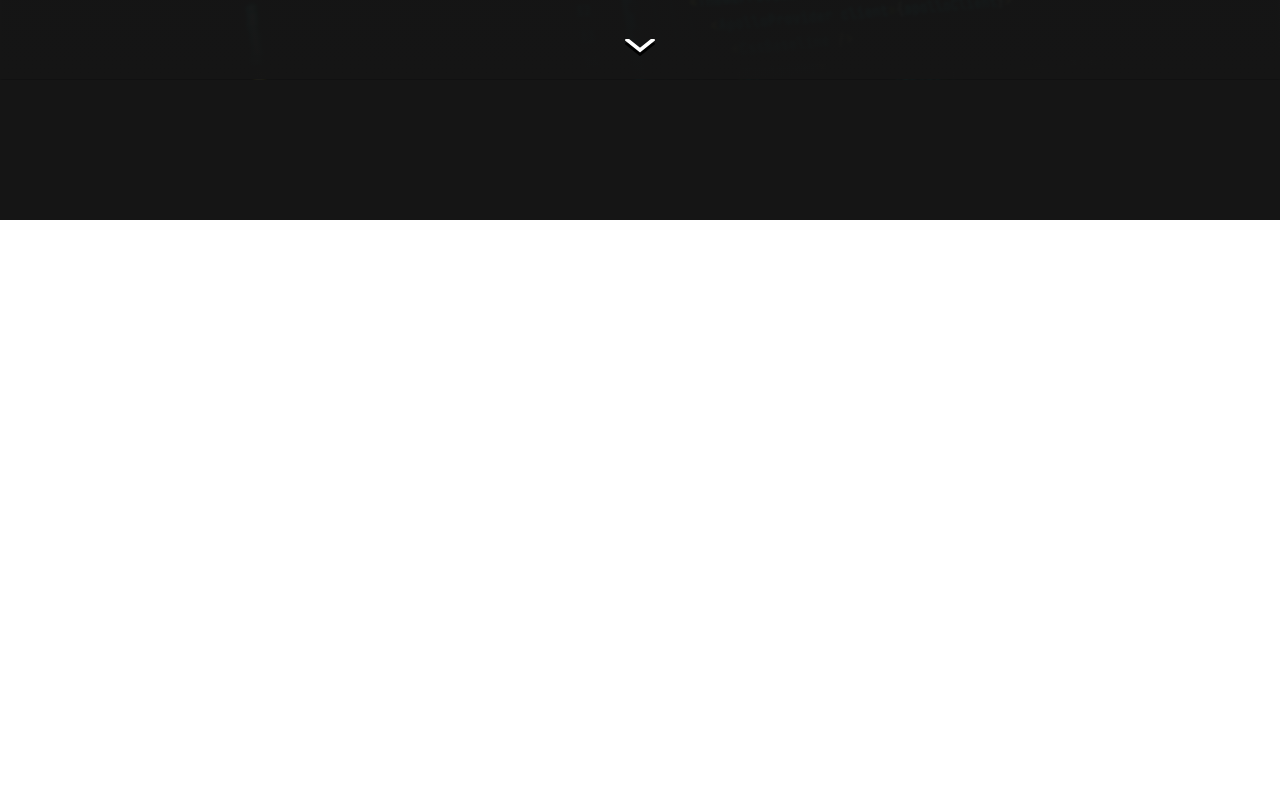
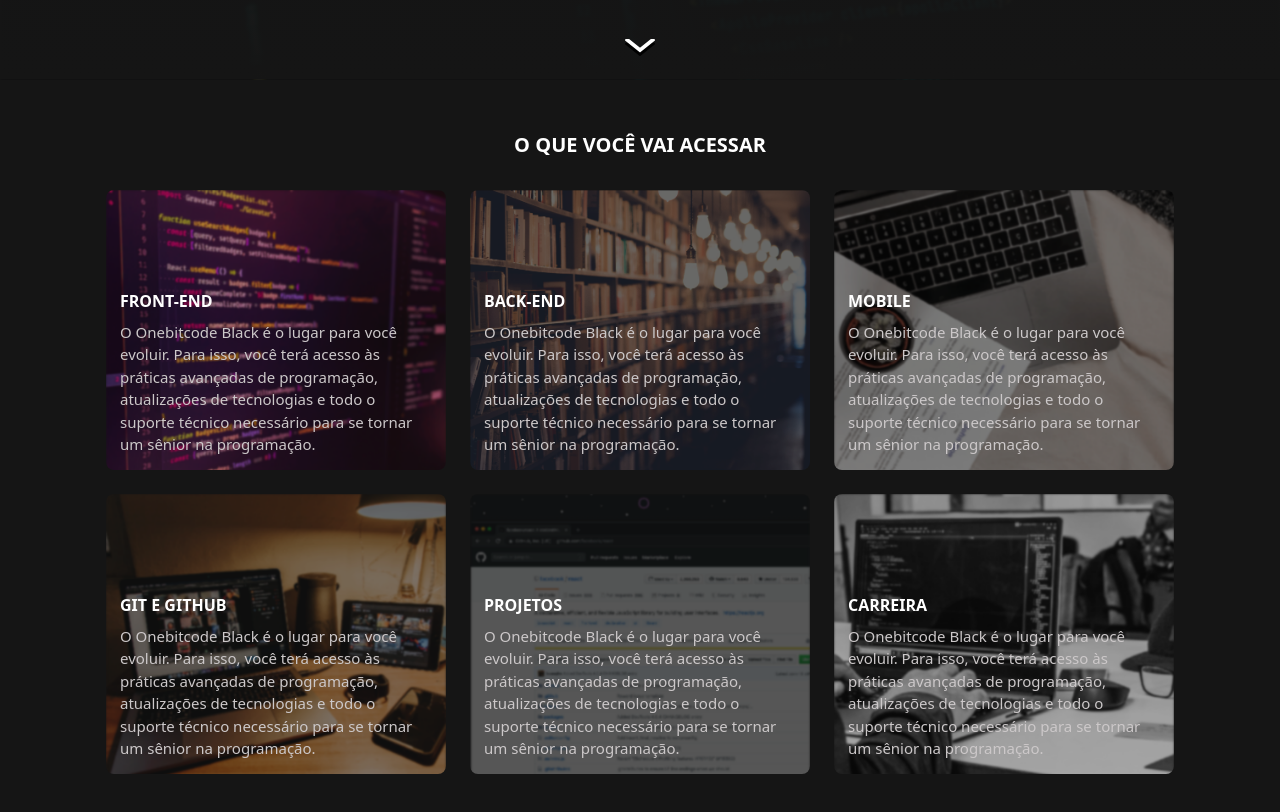
Before and after one commit to thenrybruno/onebitflix-frontend, a Next.js app: page / in a window 1280 px wide. Shown: the part 580-1392 px from the top of the page. Before the commit the page ends 800 px from the top, so only its background shows below. Built offline with nearby package versions, Linux system fonts and the light colour scheme.

Commit message:
Criação da seção dos cards da tela homeNoAuth

```diff
--- /dev/null
+++ b/src/components/homeNoAuth/cardsSection/index.tsx
@@ -0,0 +1,50 @@
+import { Container } from 'reactstrap'
+import styles from './styles.module.scss'
+
+const CardsSections = () =>{
+    return (
+        <>
+            <p className={styles.sectionTitle}>O QUE VOCÊ VAI ACESSAR</p>
+            <Container className='d-flex flex-wrap justify-content-center gap-4 pb-5'>
+                <div className={styles.card1}>
+                    <p className={styles.cardTitle}>FRONT-END</p>
+                    <p className={styles.cardDescription}>
+                        O Onebitcode Black é o lugar para você evoluir. Para isso, você terá acesso às práticas avançadas de programação, atualizações de tecnologias e todo o suporte técnico necessário para se tornar um sênior na programação.
+                    </p>
+                </div>
+                <div className={styles.card2}>
+                    <p className={styles.cardTitle}>BACK-END</p>
+                    <p className={styles.cardDescription}>
+                        O Onebitcode Black é o lugar para você evoluir. Para isso, você terá acesso às práticas avançadas de programação, atualizações de tecnologias e todo o suporte técnico necessário para se tornar um sênior na programação.
+                    </p>
+                </div>
+                <div className={styles.card3}>
+                    <p className={styles.cardTitle}>MOBILE</p>
+                    <p className={styles.cardDescription}>
+                        O Onebitcode Black é o lugar para você evoluir. Para isso, você terá acesso às práticas avançadas de programação, atualizações de tecnologias e todo o suporte técnico necessário para se tornar um sênior na programação.
+                    </p>
+                </div>
+                <div className={styles.card4}>
+                    <p className={styles.cardTitle}>GIT E GITHUB</p>
+                    <p className={styles.cardDescription}>
+                        O Onebitcode Black é o lugar para você evoluir. Para isso, você terá acesso às práticas avançadas de programação, atualizações de tecnologias e todo o suporte técnico necessário para se tornar um sênior na programação.
+                    </p>
+                </div>
+                <div className={styles.card5}>
+                    <p className={styles.cardTitle}>PROJETOS</p>
+                    <p className={styles.cardDescription}>
+                        O Onebitcode Black é o lugar para você evoluir. Para isso, você terá acesso às práticas avançadas de programação, atualizações de tecnologias e todo o suporte técnico necessário para se tornar um sênior na programação.
+                    </p>
+                </div>
+                <div className={styles.card6}>
+                    <p className={styles.cardTitle}>CARREIRA</p>
+                    <p className={styles.cardDescription}>
+                        O Onebitcode Black é o lugar para você evoluir. Para isso, você terá acesso às práticas avançadas de programação, atualizações de tecnologias e todo o suporte técnico necessário para se tornar um sênior na programação.
+                    </p>
+                </div>
+            </Container>
+        </>
+    )
+}
+
+export default CardsSections
--- /dev/null
+++ b/src/components/homeNoAuth/cardsSection/styles.module.scss
@@ -0,0 +1,70 @@
+@import '../../../styles/colors.module.scss';
+
+.sectionTitle{
+    font-size: 20px;
+    font-weight: bold;
+    text-align: center;
+    margin: 50px 0px 30px 0px;
+}
+
+.card{
+    width: 340px;
+    height: 280px;
+    border-radius: 8px;
+    padding: 14px;
+    background-size: cover;
+    display: flex;
+    flex-direction: column;
+    justify-content: flex-end;
+    transition: 0.3s;
+
+    .cardTitle{
+        font-weight: bold;
+        margin-bottom: 8px;
+        transition: 0.3s;
+    }
+
+    .cardDescription{
+        font-size: 15px;
+        color: $lightGray;
+    }
+
+    &:hover{
+        transform: scale(1.03);
+
+        .cardTitle{
+            font-size: 18px;
+            margin-left: 8px;
+        }
+    }
+}
+
+.card1{
+    @extend .card;
+    background-image: url('../../../../public/homeNoAuth/imgFrontend.png');
+}
+
+.card2{
+    @extend .card;
+    background-image: url('../../../../public/homeNoAuth/imgBackend.png');
+}
+
+.card3{
+    @extend .card;
+    background-image: url('../../../../public/homeNoAuth/imgMobile.png');
+}
+
+.card4{
+    @extend .card;
+    background-image: url('../../../../public/homeNoAuth/imgGit.png');
+}
+
+.card5{
+    @extend .card;
+    background-image: url('../../../../public/homeNoAuth/imgProjects.png');
+}
+
+.card6{
+    @extend .card;
+    background-image: url('../../../../public/homeNoAutH/imgCareer.png');
+}
--- a/src/pages/index.tsx
+++ b/src/pages/index.tsx
@@ -2,6 +2,7 @@
 import styles from '@/styles/HomeNoAuth.module.scss'
 import HeaderNoAuth from '@/components/homeNoAuth/headerNoAuth'
 import PresentationSection from '@/components/homeNoAuth/presentationSection'
+import CardsSections from '@/components/homeNoAuth/cardsSection'
 
 const HomeNoAuth = () => {
   return (
@@ -17,6 +18,7 @@
           <HeaderNoAuth />
           <PresentationSection />
         </div>
+        <CardsSections />
       </main>
     </>
   )
```
